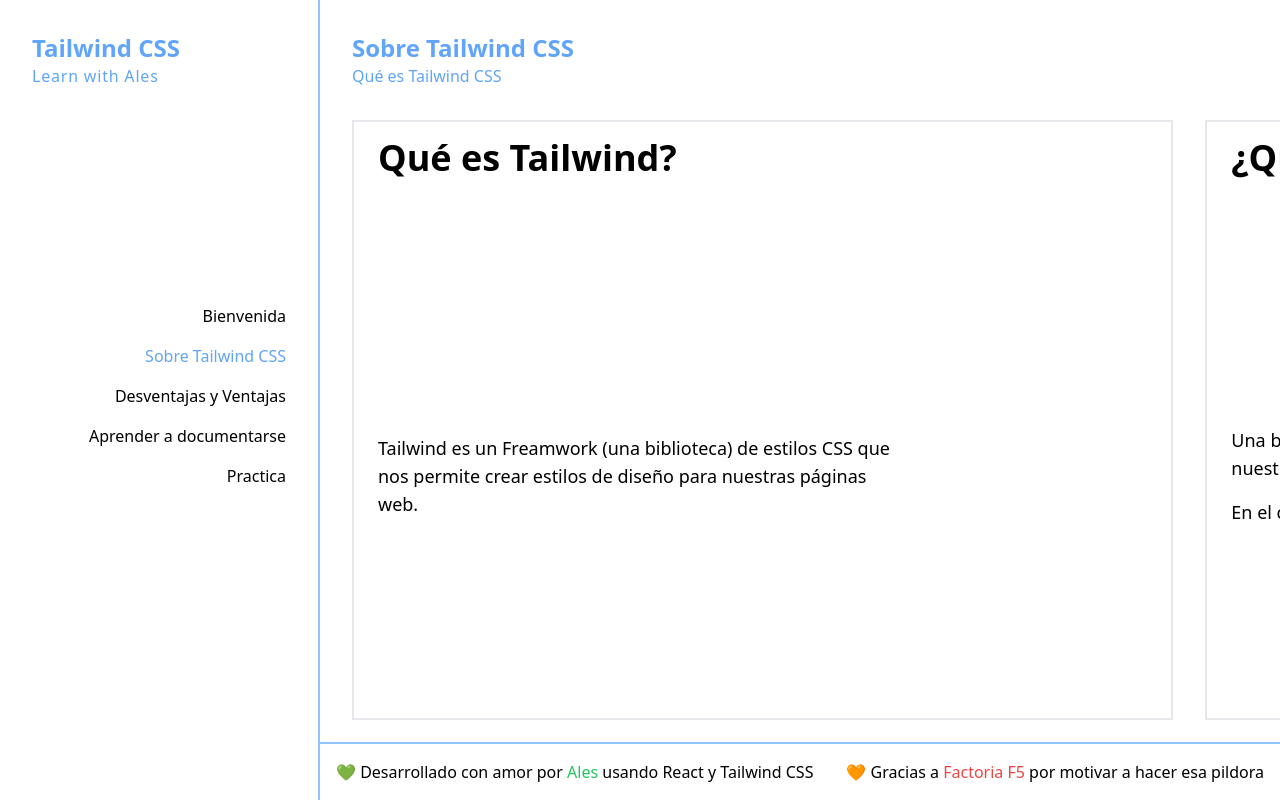
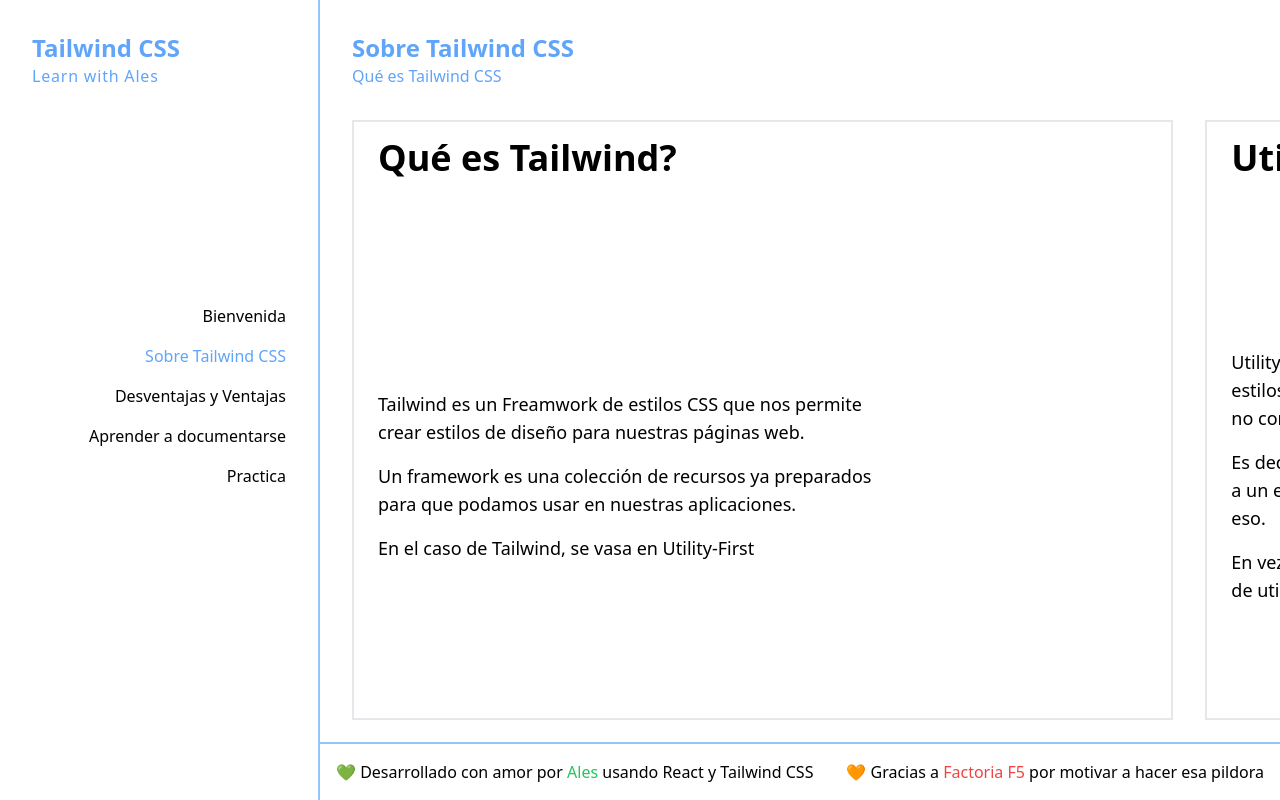
Before and after one commit to alesdevux/pill-tailwind, a React (Vite) app: page / in a window 1280 px wide. Both pictures are taken after a click on the item "Sobre Tailwind CSS". Built offline with nearby package versions, Linux system fonts and the light colour scheme.

Commit message:
about tailwind and utility-first

```diff
--- a/src/components/CardCenter.jsx
+++ b/src/components/CardCenter.jsx
@@ -11,7 +11,7 @@
 
   return (
     // <div className="grid content-center h-full overflow-y-auto">
-    <div className={`grid content-center h-full overflow-y-auto ${colsGrid}`}>
+    <div className={`grid content-center h-full overflow-y-auto ${colsGrid} gap-4`}>
       { children }
     </div>
   )
--- a/src/components/CardP.jsx
+++ b/src/components/CardP.jsx
@@ -1,6 +1,7 @@
-function CardP({ children }) {
+function CardP({ children, size = 'text-xs' }) {
+
   return (
-    <p className="py-2 text-xs md:text-base lg:text-lg">
+    <p className={`py-2 ${size} md:text-base lg:text-lg`}>
       {children}
     </p>
   )
--- a/src/pages/SobreTailwind.jsx
+++ b/src/pages/SobreTailwind.jsx
@@ -5,18 +5,33 @@
   return (
     <>
       <SlideCard title="Qué es Tailwind?" cols={2}>
-        <CardP>
-          Tailwind es un Freamwork (una biblioteca) de estilos CSS que nos permite crear
-          estilos de diseño para nuestras páginas web.
-        </CardP>
+        <div>
+          <CardP>
+            Tailwind es un Freamwork de estilos CSS que nos permite crear estilos de diseño para nuestras páginas web.
+          </CardP>
+          <CardP>
+            Un framework es una colección de recursos ya preparados para que podamos usar en nuestras aplicaciones.
+          </CardP>
+          <CardP>
+            En el caso de Tailwind, se vasa en Utility-First
+          </CardP>
+        </div>
       </SlideCard>
-      <SlideCard title="¿Qué es una biblioteca?">
-        <CardP>
-          Una biblioteca es una colección de recursos ya preparados para que podamos usar en nuestras aplicaciones.
-        </CardP>
-        <CardP>
-          En el caso de Tailwind,
-        </CardP>
+      <SlideCard title="Utility-First" cols={2}>
+        <div>
+          <CardP>
+            Utility-First quiere decir que va a procurar implemetar los estilos utilizando clases de utilidad como primera opción, no como única.
+          </CardP>
+          <CardP>
+            Es decir, si queremos una utilidad como añadir un margen a un elemento, no vamos a tener que crear una clase para eso.
+          </CardP>
+          <CardP>
+            En vez de eso, Tailwind ya nos tiene prepparada una clase de utilidad que ya está preparada para eso.
+          </CardP>
+        </div>
+        <div>
+          <img src="src\assets\support\font-size.png" alt="Ejemplo utility-first" />
+        </div>
       </SlideCard>
     </>
   )
```
Also changed, not shown: src/assets/support/font-size.png (added).
